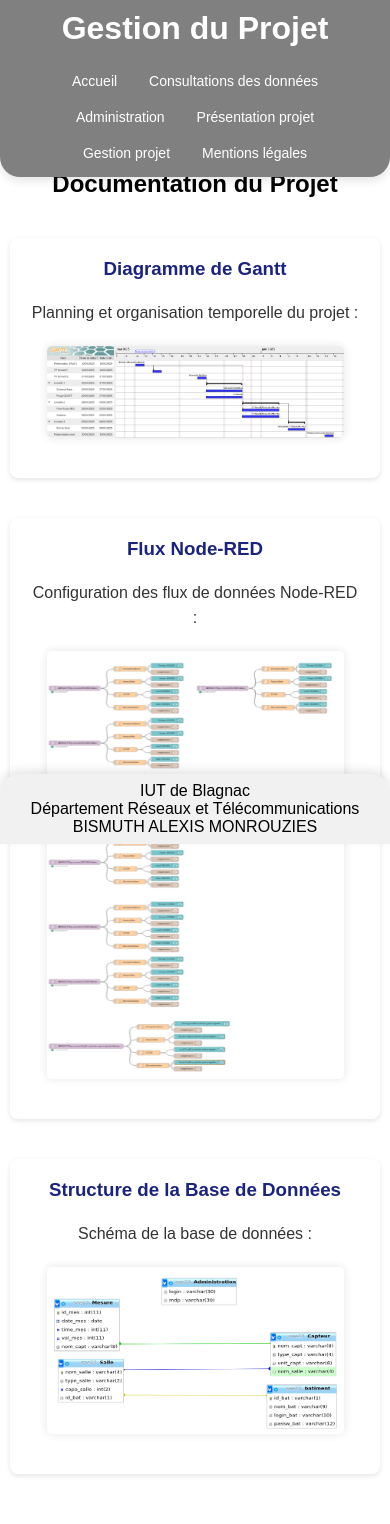
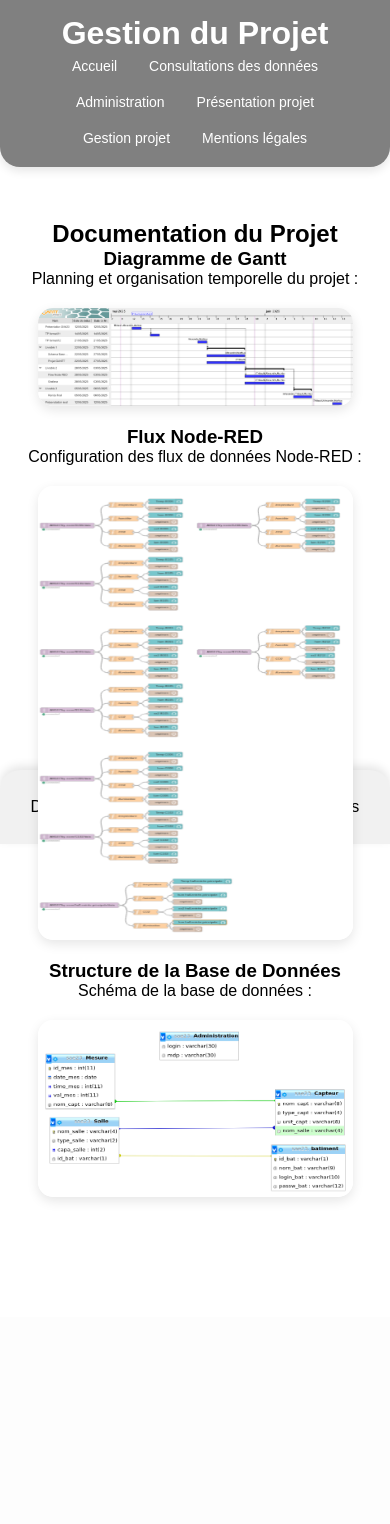
Before and after one commit to thibaultalexis/SAE23-BAM, a PHP site: page /html/gestion_projet.html in a window 390 px wide. After the commit the page ends 1200 px from the top, so only its background shows below. Run offline with PHP 8.4, Linux system fonts and the light colour scheme.

Commit message:
Update feuille_de_style.css

```diff
--- a/site Internet/styles/feuille_de_style.css
+++ b/site Internet/styles/feuille_de_style.css
@@ -1,43 +1,40 @@
-/* Reset et fondamentaux */
+/* Resetting default styles for all elements */
 * {
     margin: 0;
     padding: 0;
     box-sizing: border-box;
 }
 
+/* Body styles for overall page appearance */
 body {
     font-family: Arial, sans-serif;
     background-color: white;
     color: black;
     text-align: center;
-    padding-top: 140px; /* Espace ajusté pour le header */
+    padding-top: 150px;
+    margin: 0;
 }
 
-/* Header avec menu centré */
+/* Header styles for the top navigation bar */
 header {
     position: fixed;
     top: 0;
     left: 0;
     width: 100%;
-    min-height: 80px;
+    min-height: 120px;
     background-color: gray;
     color: white;
     display: flex;
     flex-direction: column;
-    justify-content: center;
+    justify-content: space-between;
     align-items: center;
     box-shadow: 0 4px 10px rgba(0, 0, 0, 0.1);
     border-radius: 0 0 20px 20px;
-    z-index: 10;
+    z-index: 1000;
     padding: 15px 0;
 }
 
-header nav {
-    width: 100%;
-    display: flex;
-    justify-content: center;
-}
-
+/* Navigation list styles */
 header nav ul {
     list-style: none;
     display: flex;
@@ -47,59 +44,34 @@ header nav ul {
     justify-content: center;
 }
 
-header nav ul li {
-    position: relative;
-}
-
+/* Navigation link styles */
 header nav ul li a {
     text-decoration: none;
     color: white;
-    font-size: 18px;
+    font-size: 16px;
     padding: 10px 20px;
     display: block;
     border-radius: 20px;
     transition: background-color 0.3s, transform 0.2s;
 }
 
+/* Navigation link hover effect */
 header nav ul li a:hover {
     background-color: #444;
     transform: scale(1.1);
 }
 
-/* Titre principal */
-#title h1 {
-    font-family: "Microsoft Console", monospace;
-    font-size: 36px;
-    color: black;
-    margin-bottom: 20px;
-    text-align: center;
-    border-bottom: 2px solid #ccc;
-    display: inline-block;
-    padding-bottom: 10px;
-}
-
-/* Sauts de ligne */
-h1, h2, h3, h4, h5, h6 {
-    display: block !important;
-    margin-bottom: 20px !important;
-}
-
-/* Contenu principal */
+/* Main content styles */
 main {
+    position: relative;
+    z-index: 1;
     padding: 20px;
     padding-bottom: 100px;
     max-width: 1200px;
     margin: 0 auto;
 }
 
-main p {
-    font-size: 18px;
-    text-align: center;
-    line-height: 1.6;
-    margin-bottom: 20px;
-}
-
-/* Tableau */
+/* Table styles */
 table {
     width: 60%;
     margin: 20px auto;
@@ -110,6 +82,7 @@ table {
     box-shadow: 0 4px 12px rgba(0, 0, 0, 0.1);
 }
 
+/* Table data cell styles */
 td {
     border: 1px solid #ccc;
     padding: 10px;
@@ -117,41 +90,18 @@ td {
     border-radius: 10px;
 }
 
-td[colspan="2"] {
-    background-color: #f2f2f2;
-    font-weight: bold;
-}
-
-/* Espacement image */
-img {
+/* Image styles */
+img, .project-img {
+    max-width: 90%;
     width: 400px;
     height: auto;
     display: block;
-    margin: 20px auto !important;
+    margin: 20px auto;
     border-radius: 15px;
     box-shadow: 0 4px 12px rgba(0, 0, 0, 0.1);
 }
 
-/* Classe utilitaire pour arrondi et ombre */
-.rounded-box {
-    border-radius: 15px;
-    box-shadow: 0 4px 12px rgba(0, 0, 0, 0.1);
-    margin: 20px auto;
-    display: block;
-}
-
-/* Vidéo */
-video {
-    width: 50%;
-    max-width: 600px;
-    height: auto;
-    border-radius: 15px;
-    box-shadow: 0 4px 12px rgba(0, 0, 0, 0.1);
-    margin: 20px auto;
-    display: block;
-}
-
-/* Footer */
+/* Footer styles for the bottom section */
 footer {
     position: fixed;
     bottom: 0;
@@ -164,160 +114,7 @@ footer {
     box-shadow: 0 -4px 10px rgba(0, 0, 0, 0.1);
 }
 
-footer .réseaux_sociaux ul {
-    list-style: none;
-    display: flex;
-    justify-content: center;
-    gap: 10px;
-    flex-wrap: wrap;
-    padding: 0 10px;
-}
-
-footer .réseaux_sociaux ul li a {
-    text-decoration: none;
-    color: black;
-    font-size: 16px;
-    padding: 5px 10px;
-    border-radius: 10px;
-    transition: background-color 0.3s, color 0.3s;
-}
-
-footer .réseaux_sociaux ul li a:hover {
-    background-color: #ddd;
-    color: #555;
-}
-
-/* RWD - Tablettes et écrans moyens */
-@media (max-width: 1023px) {
-    main {
-        padding: 15px;
-    }
-
-    table {
-        width: 80%;
-    }
-
-    video {
-        width: 70%;
-    }
-
-    img {
-        width: 350px;
-    }
-}
-
-/* RWD - Smartphones paysage et petites tablettes */
-@media (max-width: 767px) {
-    body {
-        padding-top: 140px;
-    }
-
-    header {
-        padding: 10px 0;
-    }
-
-    header nav ul {
-        gap: 10px;
-        padding: 0 10px;
-    }
-
-    header nav ul li a {
-        font-size: 16px;
-        padding: 8px 15px;
-    }
-
-    #title h1 {
-        font-size: 28px;
-    }
-
-    main p {
-        font-size: 16px;
-    }
-
-    table {
-        width: 100%;
-    }
-
-    img {
-        width: 280px;
-    }
-
-    video {
-        width: 100%;
-    }
-}
-
-/* RWD - Petits smartphones */
-@media (max-width: 480px) {
-    body {
-        padding-top: 160px;
-    }
-
-    header nav ul {
-        gap: 8px;
-    }
-
-    header nav ul li a {
-        font-size: 14px;
-        padding: 6px 12px;
-    }
-
-    #title h1 {
-        font-size: 24px;
-    }
-
-    main {
-        padding: 10px;
-    }
-
-    img {
-        width: 100%;
-        max-width: 280px;
-    }
-
-    footer {
-        padding: 8px 5px;
-    }
-
-    footer .réseaux_sociaux ul li a {
-        font-size: 14px;
-        padding: 4px 8px;
-    }
-}
-
-/* Suppression du bouton menu toggle */
-.menu-toggle {
-    display: none;
-}
-
-
-.project-img {
-    max-width: 90%;
-    margin: 20px auto;
-    display: block;
-    box-shadow: 0 0 10px rgba(0,0,0,0.1);
-    border-radius: 5px;
- }
-
- article {
-    margin: 40px 0;
-       padding: 20px;
-    background-color: #fff;
-    border-radius: 8px;
-    box-shadow: 0 2px 5px rgba(0,0,0,0.1);
- }
-
-article h3 {
-    color: #1a237e;
-    margin-bottom: 15px;
-}
-
-article p {
-   margin-bottom: 15px;
-     color: #333;
-}
-
-/* Ajouter à la fin du fichier */
+/* Error message box styles */
 .error-message {
     background-color: #ffebee;
     border: 1px solid #ef5350;
@@ -325,19 +122,9 @@ article p {
     padding: 20px;
     margin: 20px auto;
     max-width: 600px;
-    text-align: center;
 }
 
-.error-message h2 {
-    color: #c62828;
-    margin-bottom: 15px;
-}
-
-.error-message p {
-    color: #333;
-    margin-bottom: 10px;
-}
-
+/* Building buttons grid layout */
 .building-buttons {
     display: grid;
     grid-template-columns: repeat(auto-fit, minmax(200px, 1fr));
@@ -347,6 +134,7 @@ article p {
     margin: 0 auto;
 }
 
+/* Building buttons styles */
 .building-buttons button {
     padding: 15px 25px;
     font-size: 16px;
@@ -358,7 +146,47 @@ article p {
     transition: transform 0.2s, background-color 0.3s;
 }
 
+/* Building buttons hover effect */
 .building-buttons button:hover {
     transform: scale(1.05);
     background-color: #283593;
 }
+
+/* Media query for screens smaller than 768px */
+@media (max-width: 767px) {
+    body {
+        padding-top: 180px;
+    }
+
+    header {
+        min-height: 140px;
+    }
+
+    table {
+        width: 100%;
+    }
+
+    img {
+        width: 280px;
+    }
+}
+
+/* Media query for screens smaller than 481px */
+@media (max-width: 480px) {
+    body {
+        padding-top: 200px;
+    }
+
+    header {
+        min-height: 160px;
+    }
+
+    header nav ul {
+        gap: 8px;
+    }
+
+    header nav ul li a {
+        font-size: 14px;
+        padding: 6px 12px;
+    }
+}
```
